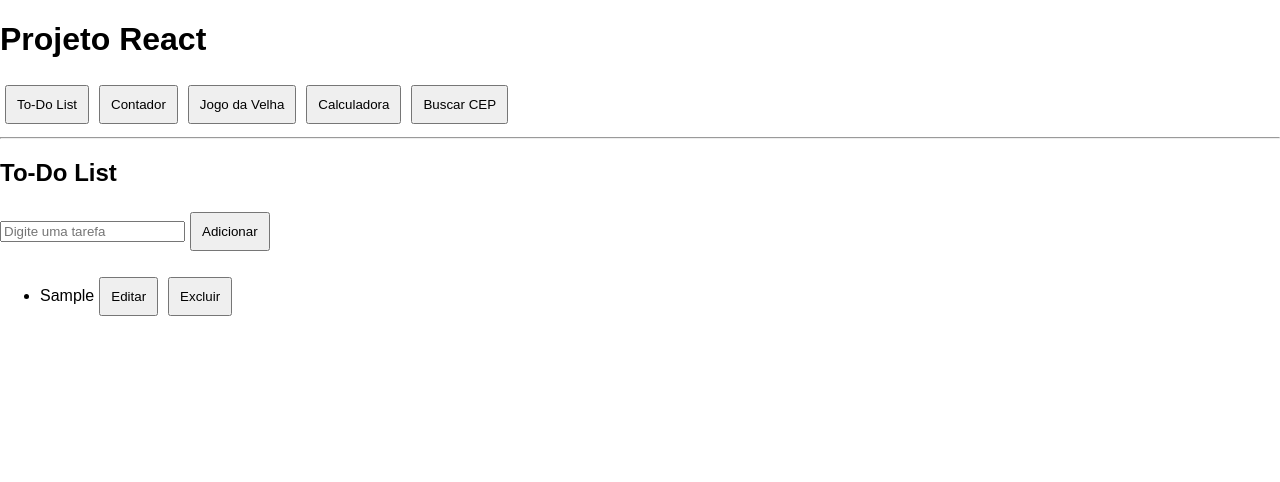
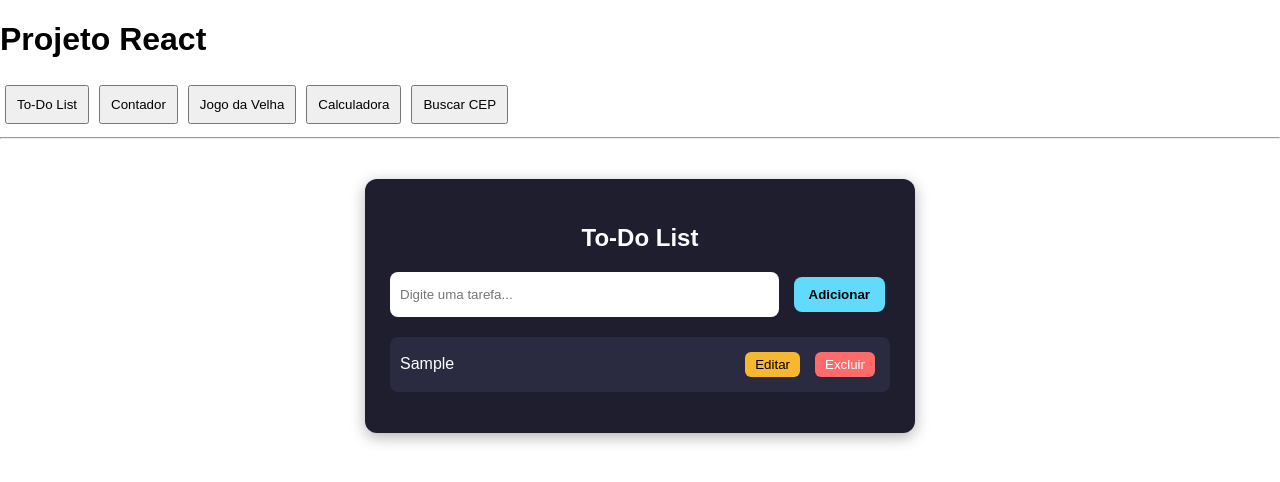
Before and after one commit to Akainor/atividade06, a React (Create React App) app: page / in a window 1280 px wide. Both pictures are taken after typing "Sample" into the empty fields and a click on the button "Adicionar". Shown: the top 482 px of the page. Built offline with nearby package versions, Linux system fonts and the light colour scheme.

Commit message:
0.3.1 - Melhoria na aparência da To-Do List

```diff
--- a/src/App.css
+++ b/src/App.css
@@ -12,6 +12,100 @@ body {
 button {
   margin: 5px;
   padding: 10px;
+}
+
+/* ===== TODO LIST ===== */
+
+.todo-container {
+  max-width: 500px;
+  margin: 40px auto;
+  background: #1e1e2f;
+  padding: 25px;
+  border-radius: 12px;
+  color: white;
+  box-shadow: 0 4px 15px rgba(0,0,0,0.3);
+}
+
+.todo-title {
+  text-align: center;
+  margin-bottom: 20px;
+}
+
+.todo-input-area {
+  display: flex;
+  gap: 10px;
+  margin-bottom: 20px;
+}
+
+.todo-input {
+  flex: 1;
+  padding: 10px;
+  border-radius: 8px;
+  border: none;
+  outline: none;
+}
+
+.todo-add {
+  padding: 10px 15px;
+  border: none;
+  border-radius: 8px;
+  background: #61dafb;
+  cursor: pointer;
+  font-weight: bold;
+}
+
+.todo-list {
+  list-style: none;
+  padding: 0;
+}
+
+.todo-item {
+  background: #2a2a40;
+  padding: 10px;
+  border-radius: 8px;
+  margin-bottom: 10px;
+  display: flex;
+  justify-content: space-between;
+  align-items: center;
+}
+
+.todo-text {
+  flex: 1;
+}
+
+.todo-actions {
+  display: flex;
+  gap: 5px;
+}
+
+.todo-edit,
+.todo-delete,
+.todo-save {
+  border: none;
+  padding: 5px 10px;
+  border-radius: 6px;
+  cursor: pointer;
+}
+
+.todo-edit {
+  background: #f7b731;
+}
+
+.todo-delete {
+  background: #ff6b6b;
+  color: white;
+}
+
+.todo-save {
+  background: #20bf6b;
+  color: white;
+}
+
+.todo-edit-input {
+  flex: 1;
+  padding: 5px;
+  border-radius: 6px;
+  border: none;
 }
 
 /* ===== COUNTER ===== */
--- a/src/components/TodoList.jsx
+++ b/src/components/TodoList.jsx
@@ -1,4 +1,5 @@
 import { useState, useEffect } from "react";
+import "../App.css";
 
 export default function TodoList() {
   const [task, setTask] = useState("");
@@ -16,13 +17,12 @@ export default function TodoList() {
 
   function addTask() {
     if (task.trim() === "") return;
-
-    setList((prev) => [...prev, task]);
+    setList([...list, task]);
     setTask("");
   }
 
   function deleteTask(index) {
-    setList((prev) => prev.filter((_, i) => i !== index));
+    setList(list.filter((_, i) => i !== index));
   }
 
   function startEdit(index) {
@@ -31,43 +31,64 @@ export default function TodoList() {
   }
 
   function saveEdit(index) {
-    setList((prev) => {
-      const newList = [...prev];
-      newList[index] = editText;
-      return newList;
-    });
-
+    const newList = [...list];
+    newList[index] = editText;
+    setList(newList);
     setEditIndex(null);
     setEditText("");
   }
 
   return (
-    <div>
-      <h2>To-Do List</h2>
+    <div className="todo-container">
+      <h2 className="todo-title">To-Do List</h2>
 
-      <input
-        value={task}
-        onChange={(e) => setTask(e.target.value)}
-        placeholder="Digite uma tarefa"
-      />
-      <button onClick={addTask}>Adicionar</button>
+      <div className="todo-input-area">
+        <input
+          className="todo-input"
+          value={task}
+          onChange={(e) => setTask(e.target.value)}
+          placeholder="Digite uma tarefa..."
+        />
+        <button className="todo-add" onClick={addTask}>
+          Adicionar
+        </button>
+      </div>
 
-      <ul>
+      <ul className="todo-list">
         {list.map((item, index) => (
-          <li key={index}>
+          <li key={index} className="todo-item">
             {editIndex === index ? (
               <>
                 <input
+                  className="todo-edit-input"
                   value={editText}
                   onChange={(e) => setEditText(e.target.value)}
                 />
-                <button onClick={() => saveEdit(index)}>Salvar</button>
+                <button
+                  className="todo-save"
+                  onClick={() => saveEdit(index)}
+                >
+                  Salvar
+                </button>
               </>
             ) : (
               <>
-                {item}
-                <button onClick={() => startEdit(index)}>Editar</button>
-                <button onClick={() => deleteTask(index)}>Excluir</button>
+                <span className="todo-text">{item}</span>
+
+                <div className="todo-actions">
+                  <button
+                    className="todo-edit"
+                    onClick={() => startEdit(index)}
+                  >
+                    Editar
+                  </button>
+                  <button
+                    className="todo-delete"
+                    onClick={() => deleteTask(index)}
+                  >
+                    Excluir
+                  </button>
+                </div>
               </>
             )}
           </li>
```
